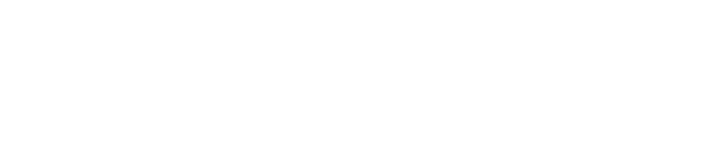
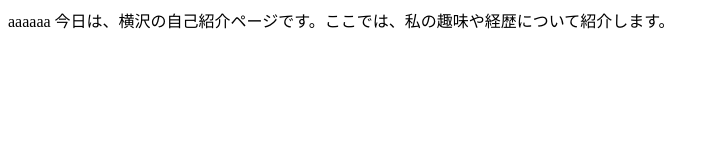
Before and after one commit to yokozawa0701/yatsumonji-git-lesson, a plain HTML site: page index.html in a window 1280 px wide. Shown: the whole page, without its empty margins (0-719 px from the left). Drawn offline with Linux system fonts and the light colour scheme.

Commit message:
タイトルの追加

```diff
--- a/index.html
+++ b/index.html
@@ -1,8 +1,10 @@
 <!DOCTYPE html>
 <html lang="ja">
-  <title>横沢 自己紹介</title>
+  <title>横沢 自己紹介aaaajjjkla  </title>
 <head>
 </head>
 <body>
+  aaaaaa
+  今日は、横沢の自己紹介ページです。ここでは、私の趣味や経歴について紹介します。
 </body>
 </html>
```
